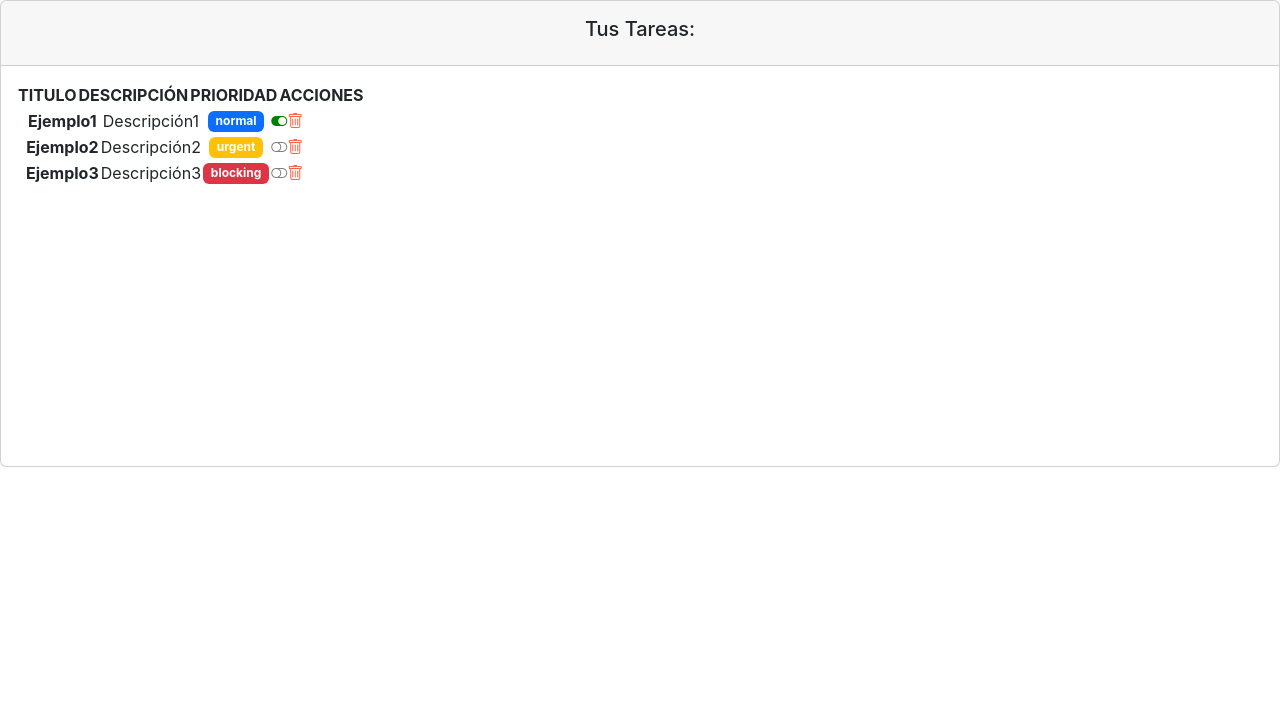
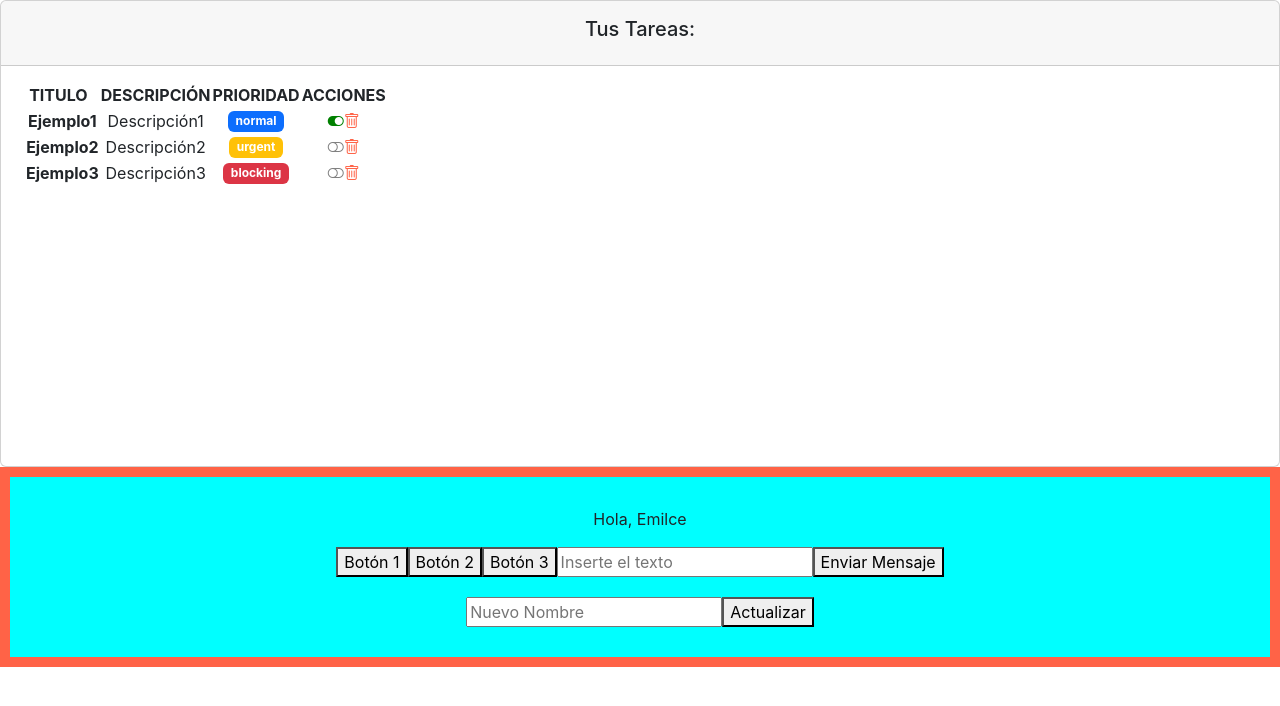
Before and after one commit to Emilce-Aide-Toledo/proy-mundo, a React (Create React App) app: page / in a window 1280 px wide. Shown: the top 706 px of the page. Built offline with nearby package versions, Linux system fonts and the light colour scheme.

Commit message:
manejo de eventos

```diff
--- a/src/App.js
+++ b/src/App.js
@@ -1,5 +1,6 @@
 // import logo from './logo.svg';
 import './App.css';
+import Father from './components/containers/father';
 import TaskListComponent from './components/containers/task_list';
 // import EjemploState from './hooks/EjemploState';
 // import EjemploEffect from './hooks/EjemploEffect';
@@ -24,6 +25,8 @@ function App() {
      </EjemploChildren> */}
      {/* <GreetingStyled name = 'Emi'></GreetingStyled>
       </header> */}
+      {/** Gestión de eventos */}
+      <Father></Father>
     </div>
   );
 }
--- /dev/null
+++ b/src/components/containers/father.jsx
@@ -0,0 +1,23 @@
+import React, {useState} from 'react';
+import Child from '../pure/child';
+
+const Father = () => {
+
+    const [name, setName] = useState('Emilce');
+
+    const showMessage = (text) =>{
+        alert(`Mensaje recibido: ${text}`)
+    }
+
+    const updateName = (newName) =>{
+         setName(newName)
+    }
+
+    return (
+        <div style={{background: 'tomato', padding: '10px'}}>
+            <Child name = {name}  send = {showMessage} update = {updateName}></Child>
+        </div>
+    );
+}
+
+export default Father;
--- a/src/components/containers/task_list.jsx
+++ b/src/components/containers/task_list.jsx
@@ -1,6 +1,7 @@
 import React, {useState, useEffect} from "react";
 import { LEVELS } from "../../models/levels.enum";
 import { Task } from "../../models/task.class";
+import TaskForm from "../pure/forms/taskForm";
 import TaskComponent from "../pure/task";
 
 const TaskListComponent = () => {
@@ -38,7 +39,7 @@ const TaskListComponent = () => {
               </div>
               {/* Card Body (content)*/}
               <div className='card-body' data-mdb-perfect-scrollbar = 'true' style = { {position: 'relative', height: '400px'}}>
-                 <table>
+                <table>
                    <thead>
                       <tr>
                         <th scope='col'> TITULO </th>
@@ -47,8 +48,7 @@ const TaskListComponent = () => {
                         <th scope='col'> ACCIONES </th>
                       </tr>
                     </thead>
-                 </table>
-                 <tbody>
+                   <tbody>
                     {tasks.map((task, index)=>{
                       return(
                        <TaskComponent
@@ -59,7 +59,9 @@ const TaskListComponent = () => {
                     }
                     )}
                  </tbody>
+                </table>
               </div>
+              <TaskForm></TaskForm>
            </div>
         </div>
     </div>
--- /dev/null
+++ b/src/components/pure/child.jsx
@@ -0,0 +1,54 @@
+import React, {useRef} from 'react';
+
+const Child = ({ name, send, update }) => {
+
+    const messageRef = useRef('')
+    const nameRef = useRef('')
+
+    const pressButton = () =>{
+        const text = messageRef.current.value
+        alert(`Text dentro: ${text}`)
+    }
+
+    const pressButtonParams = (text) =>{
+        alert(`Text: ${text}`)
+    }
+
+    const submitName = (e)=>{
+        e.preventDefault();
+        update(nameRef.current.value)
+    }
+    return (
+        <div style={{background: 'cyan', padding:'30px'}}>
+            <p onMouseOver={()=> console.log('Sobre <p>')}>
+            Hola, {name}
+            </p>
+            <button onClick={() => console.log('Botón 1 pulsado')}> Botón 1</button>
+            <button onClick={pressButton}> Botón 2</button>
+            {/** se debe hacer dentro de una función anonima */}
+            <button onClick={() => pressButtonParams('emi')}> Botón 3</button>
+            <input
+                placeholder='Inserte el texto'
+                onFocus={()=> console.log('Focus')}
+                onChange = {(e)=> console.log('Change', e.target.value)}
+                onCopy={()=> console.log('Copiaste el texto')}
+                ref ={messageRef}
+            />
+            <button onClick={() =>send(messageRef.current.value)}>
+             Enviar Mensaje
+             </button>
+             <div style={{marginTop:'20px'}}>
+             <form onSubmit={submitName}>
+                <input
+                    ref={nameRef}
+                    placeholder='Nuevo Nombre'
+                />
+                <button type='submit'>Actualizar</button>
+             </form>
+
+             </div>
+        </div>
+    );
+}
+
+export default Child;
--- /dev/null
+++ b/src/components/pure/forms/taskForm.jsx
@@ -0,0 +1,11 @@
+import React from 'react';
+
+const TaskForm = () => {
+    return (
+        <form>
+
+        </form>
+    );
+}
+
+export default TaskForm;
```
